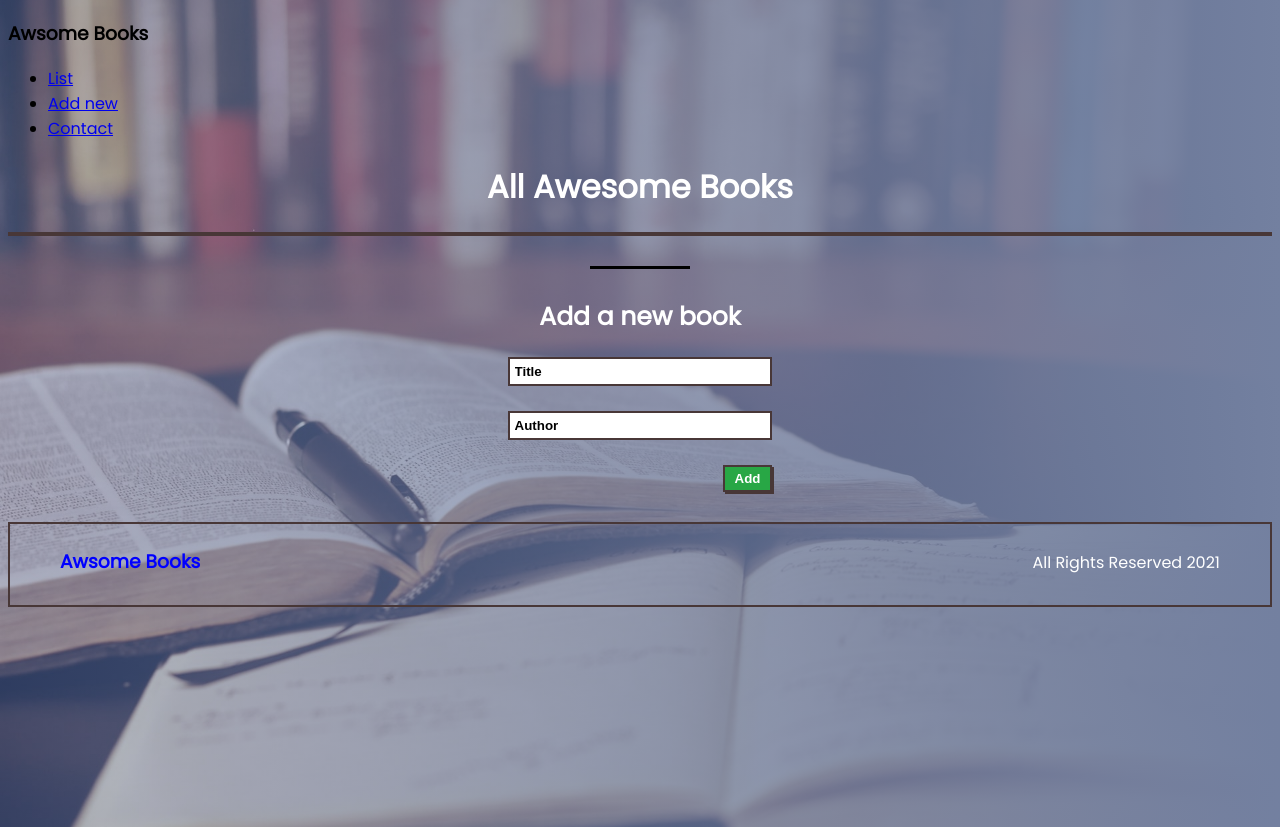
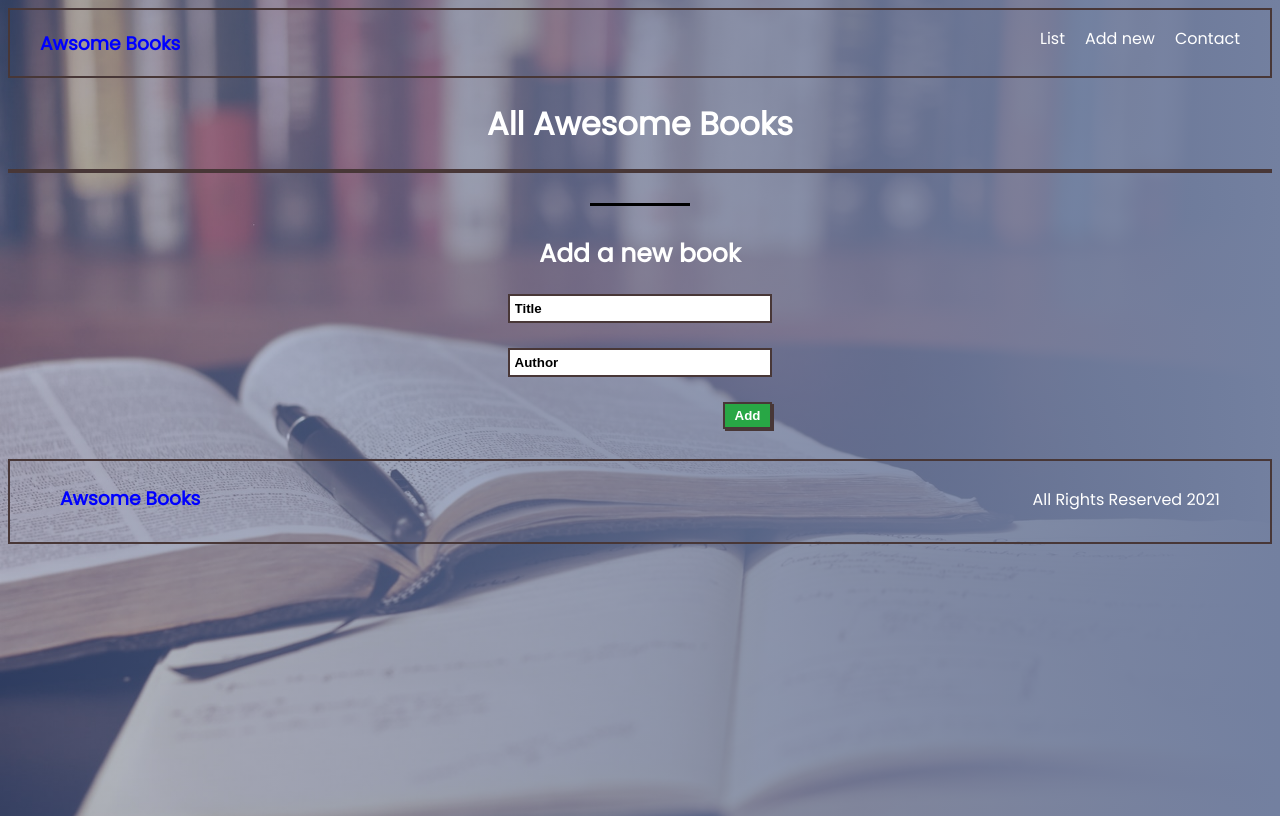
Before and after one commit to thecodechaser/awesome-books, a website: page index.html in a window 1280 px wide. Drawn offline with Linux system fonts and the light colour scheme.

Commit message:
Add styling for desktop navigation

```diff
--- a/css/main.css
+++ b/css/main.css
@@ -116,3 +116,34 @@ footer {
 .copyright-details {
   color: white;
 }
+
+/* desktop style */
+
+@media screen and (min-width: 768px) {
+
+  .header-logo {
+    color: blue;
+  }
+
+  header {
+    display: flex;
+    border: 2px solid #483737;
+    padding: 0 30px;
+    justify-content: space-between;
+  }
+
+  .desktop-menu {
+    display: flex;
+    list-style-type: none;
+    gap: 20px;
+  }
+
+  .desktop-item {
+    text-decoration: none;
+    color: #fff;
+  }
+
+  .desktop-item:hover {
+    color: blue;
+  }
+}
--- a/js/bookClass.js
+++ b/js/bookClass.js
@@ -61,7 +61,7 @@ class Book {
       books.forEach((data) => {
         this.ul.innerHTML += `<li class="book-item">
                 <p class="book-data">"${data.titleVal}" by ${data.authorVal}</p>
-                <button class="remove" value=${this.title.value} >Remove</button>
+                <button class="remove" value=${data.titleVal} >Remove</button>
                 </li>`;
         this.bookData.push(books);
       });
```
